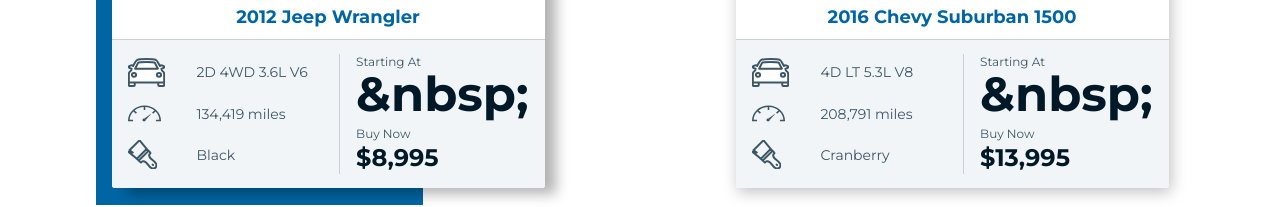
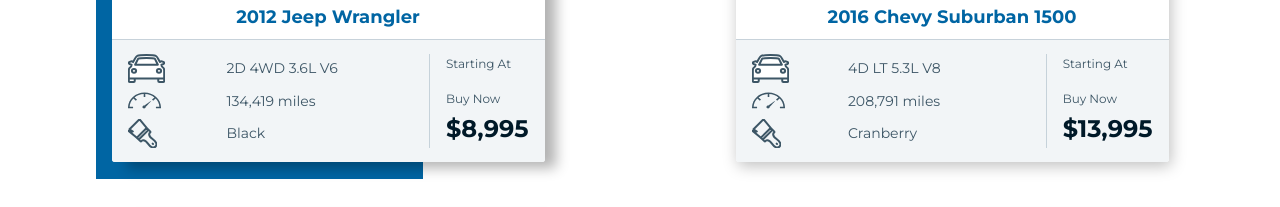
Before and after one commit to GrowthByDesign/telcoplus-utils, a Next.js app: page /digital-branch/for-sale in a window 1280 px wide. Shown: the part 629-836 px from the top of the page. Built offline with nearby package versions, Linux system fonts and the light colour scheme.

Commit message:
repos updated

```diff
--- a/app/(pages)/digital-branch/for-sale/data.ts
+++ b/app/(pages)/digital-branch/for-sale/data.ts
@@ -18,7 +18,7 @@
     engine: "2D 4WD 3.6L V6",
     mileage: "134,419 miles",
     color: "Black",
-    startingPrice: "&nbsp;",
+    startingPrice: "",
     buyPrice: "$8,995",
   },
   {
@@ -28,7 +28,7 @@
     engine: "4D LT 5.3L V8",
     mileage: "208,791 miles",
     color: "Cranberry",
-    startingPrice: "&nbsp;",
+    startingPrice: "",
     buyPrice: "$13,995",
   },
   {
```
